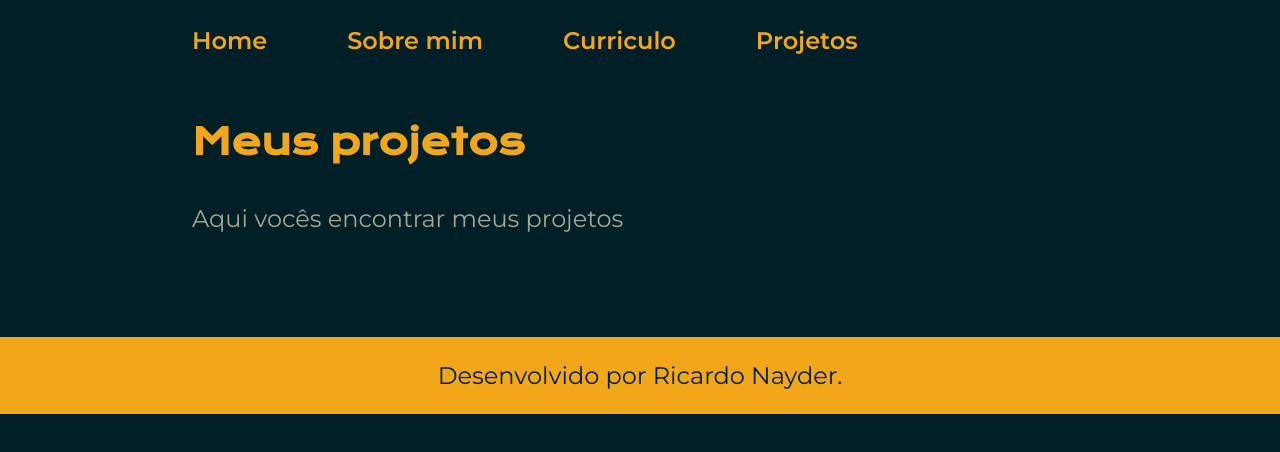
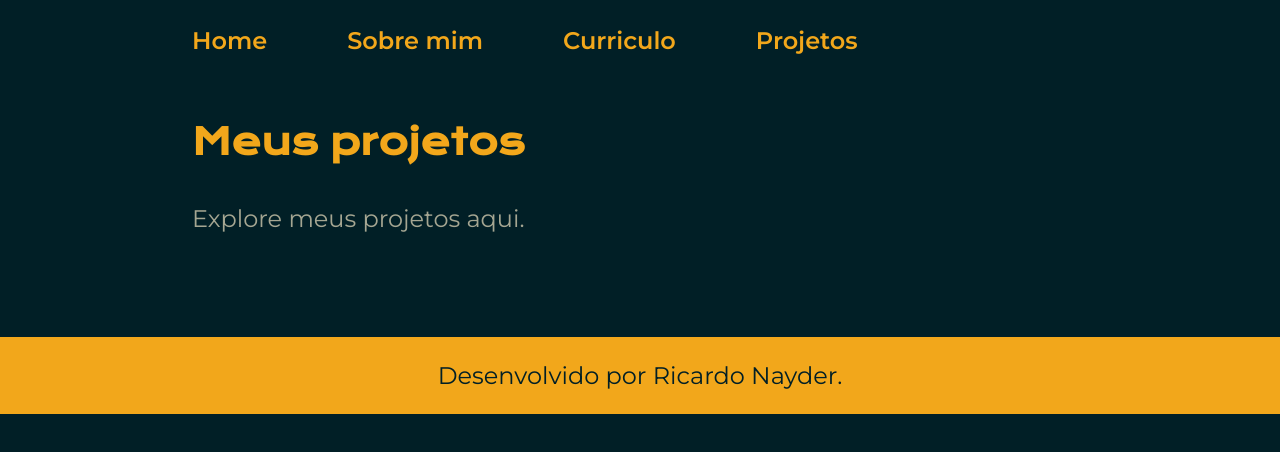
Before and after one commit to RicardoNayder/portfolio, a plain HTML site: page Projetos.html in a window 1280 px wide. Drawn offline with nearby package versions, Linux system fonts and the light colour scheme.

Commit message:
Update Projetos.html

```diff
--- a/Projetos.html
+++ b/Projetos.html
@@ -20,7 +20,7 @@
     <main class="apresentacao">
     <section class="apresentacao__conteudo">
         <h1 class="apresentacao__conteudo__titulo"><strong class="titulo-destaque">Meus projetos</strong></h1>
-        <P class="apresentacao__conteudo__texto">Aqui vocês encontrar meus projetos</P>
+        <P class="apresentacao__conteudo__texto">Explore meus projetos aqui.</P>
         <div class="apresentacao__links"></div>
     </section>
     </main>
```
